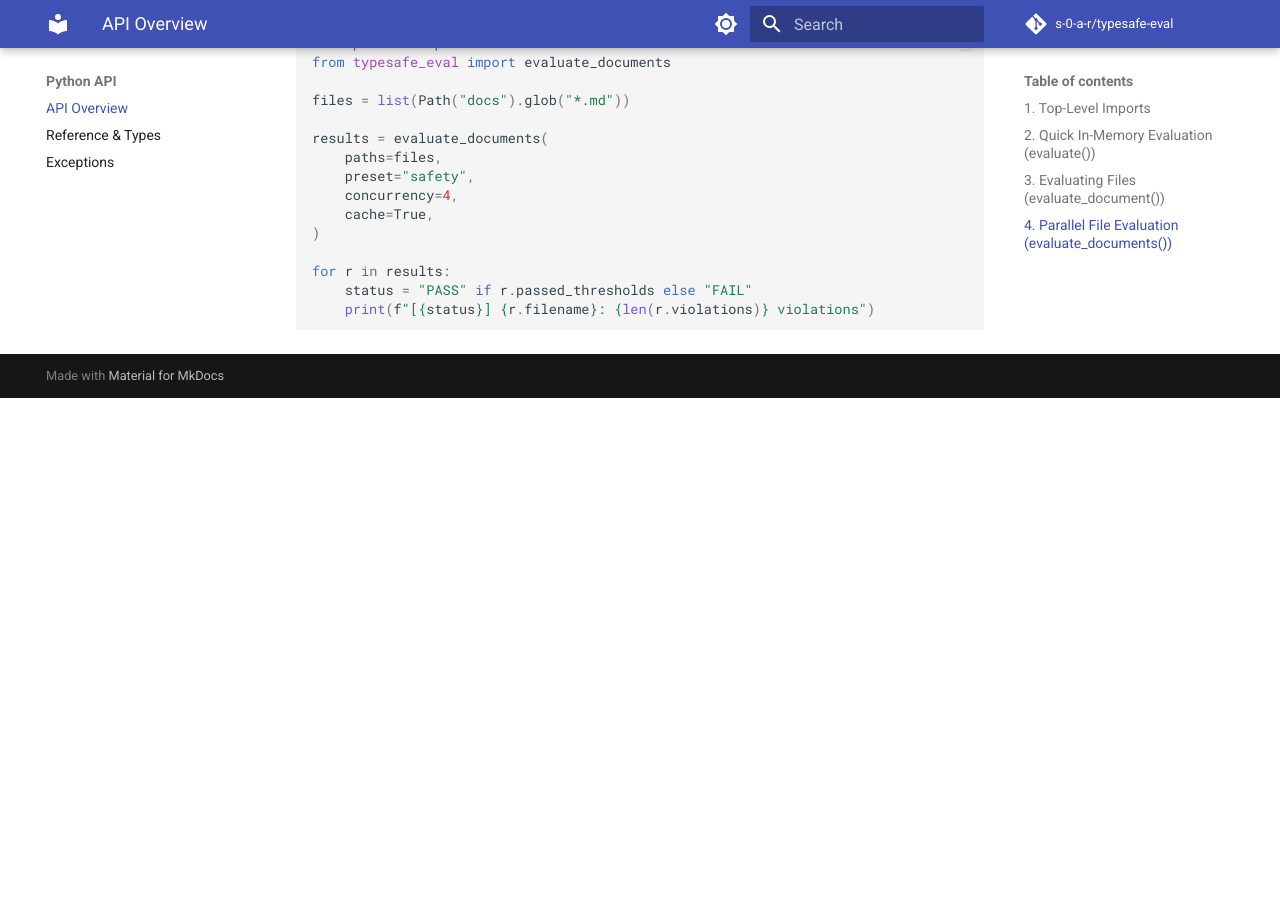
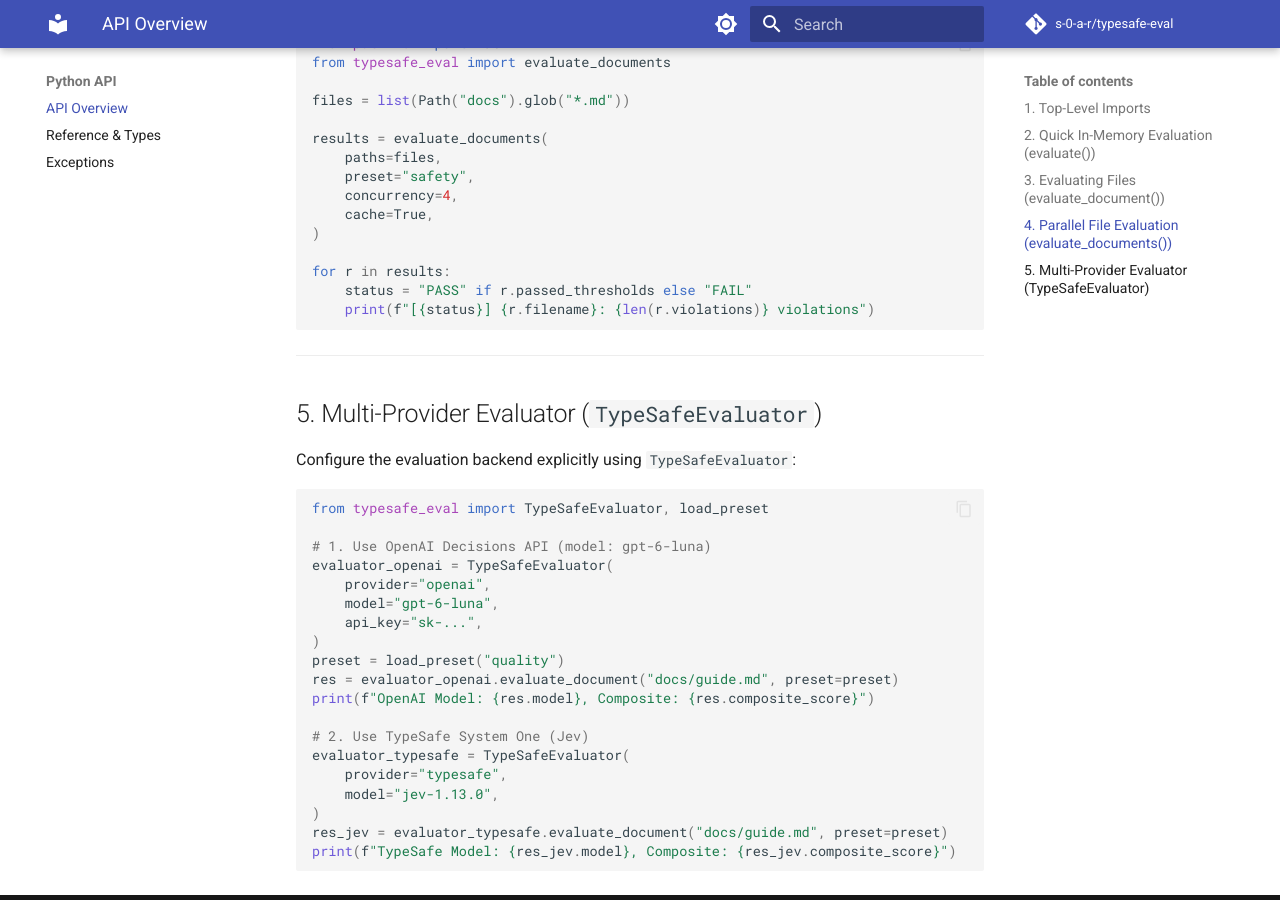
Before and after one commit to s-0-a-r/typesafe-eval, an MkDocs documentation site: the page built from docs/python-api/overview.md, in a window 1280 px wide and 900 px high, scrolled down 1752 px. Built offline with MkDocs 1.6.1 and Material for MkDocs 9.7.7, drawn with Linux system fonts in a browser that asks for light colours; comment, search, counter and statistics services are not loaded; before the commit the page ends 2150 px from its top, so only the background shows below that.

Commit message:
docs: document multi-provider configuration, environment variables, and python API (#143)

````diff
--- a/docs/python-api/overview.md
+++ b/docs/python-api/overview.md
@@ -94,3 +94,31 @@ for r in results:
     status = "PASS" if r.passed_thresholds else "FAIL"
     print(f"[{status}] {r.filename}: {len(r.violations)} violations")
 ```
+
+---
+
+## 5. Multi-Provider Evaluator (`TypeSafeEvaluator`)
+
+Configure the evaluation backend explicitly using `TypeSafeEvaluator`:
+
+```python
+from typesafe_eval import TypeSafeEvaluator, load_preset
+
+# 1. Use OpenAI Decisions API (model: gpt-6-luna)
+evaluator_openai = TypeSafeEvaluator(
+    provider="openai",
+    model="gpt-6-luna",
+    api_key="sk-...",
+)
+preset = load_preset("quality")
+res = evaluator_openai.evaluate_document("docs/guide.md", preset=preset)
+print(f"OpenAI Model: {res.model}, Composite: {res.composite_score}")
+
+# 2. Use TypeSafe System One (Jev)
+evaluator_typesafe = TypeSafeEvaluator(
+    provider="typesafe",
+    model="jev-1.13.0",
+)
+res_jev = evaluator_typesafe.evaluate_document("docs/guide.md", preset=preset)
+print(f"TypeSafe Model: {res_jev.model}, Composite: {res_jev.composite_score}")
+```
````
Also changed, not shown: AGENTS.md (+1 -1 lines), README.md (+41 -3 lines), docs/agents/guidance.md (+1 -1 lines), docs/getting-started/installation.md (+8 -4 lines), docs/getting-started/quickstart.md (+26 -1 lines), docs/index.md (+6 -5 lines).
